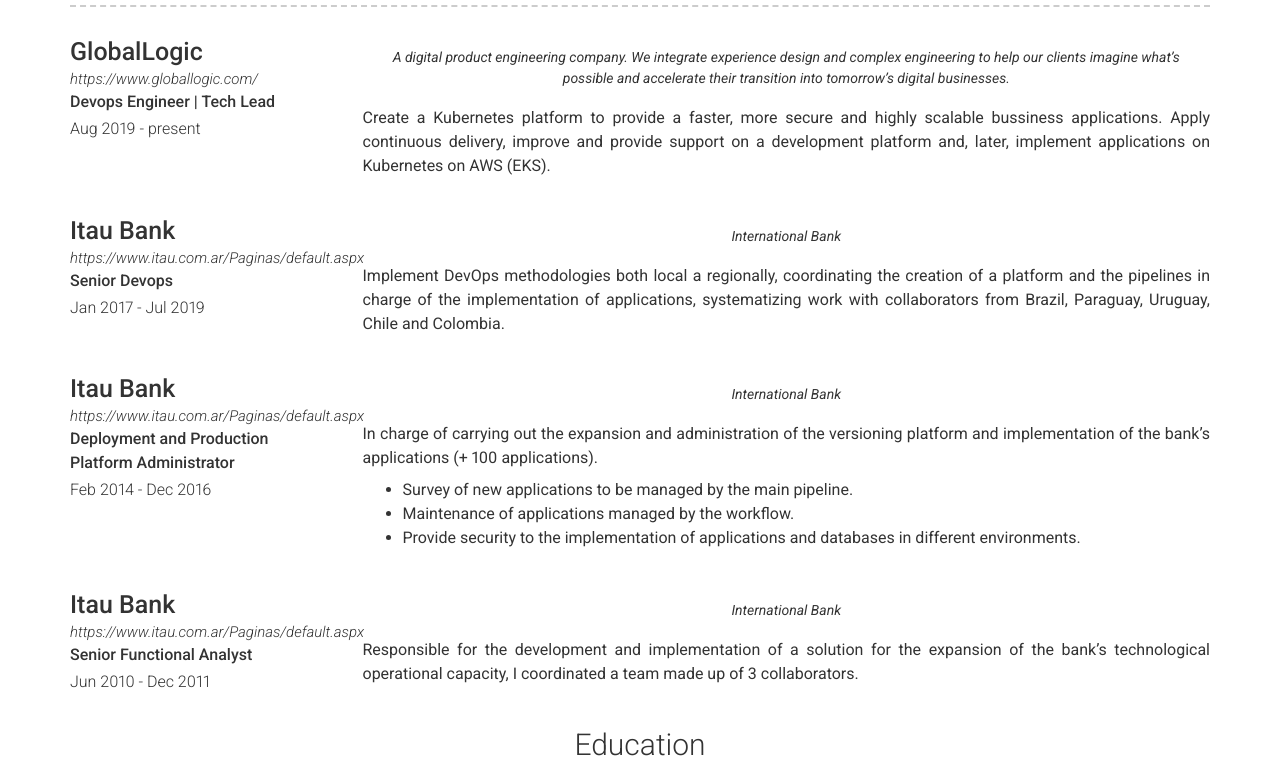
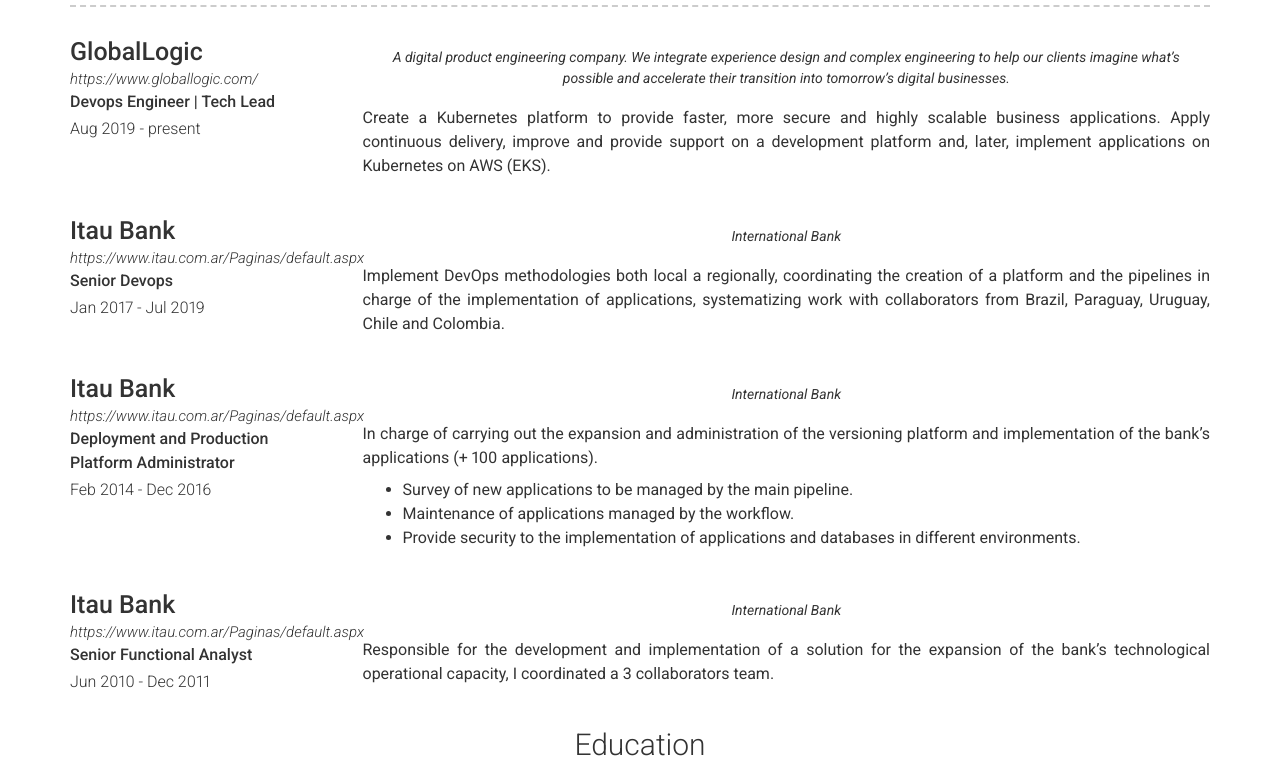
Before and after one commit to alvaro-roldan-capponi/cv, a Jekyll site: the page built from index.md, in a window 1280 px wide and 1400 px high. Shown: the part 570-1341 px from the top of the window. Built offline with Jekyll 4.4.1, drawn with Linux system fonts in a browser that asks for light colours; nearby versions of some CDN libraries.

Commit message:
about me updated

```diff
--- a/_data/experience.yml
+++ b/_data/experience.yml
@@ -8,7 +8,7 @@
     A digital product engineering company.
     We integrate experience design and complex engineering to help our clients imagine what’s possible and accelerate their transition into tomorrow’s digital businesses.
   description: | # this will include new lines to allow paragraphs
-    Create a Kubernetes platform to provide a faster, more secure and highly scalable bussiness applications.
+    Create a Kubernetes platform to provide faster, more secure and highly scalable business applications.
     Apply continuous delivery, improve and provide support on a development platform and, later, implement applications on Kubernetes on AWS (EKS).
 
 - layout: left
@@ -46,4 +46,4 @@
     International Bank
   description: | # this will include new lines to allow paragraphs
     Responsible for the development and implementation of a solution for the expansion of the bank's
-    technological operational capacity, I coordinated a team made up of 3 collaborators.
+    technological operational capacity, I coordinated a 3 collaborators team.
```
